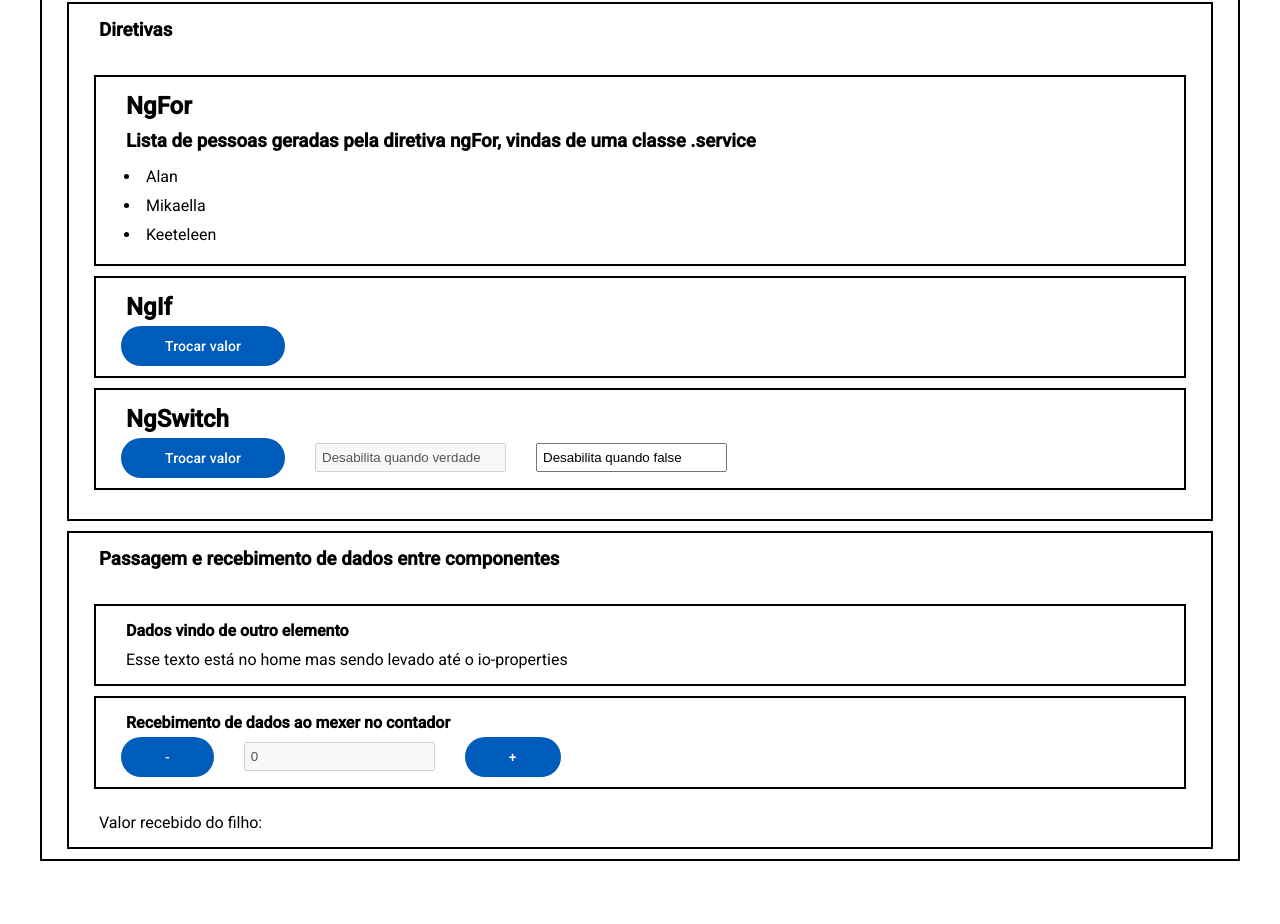
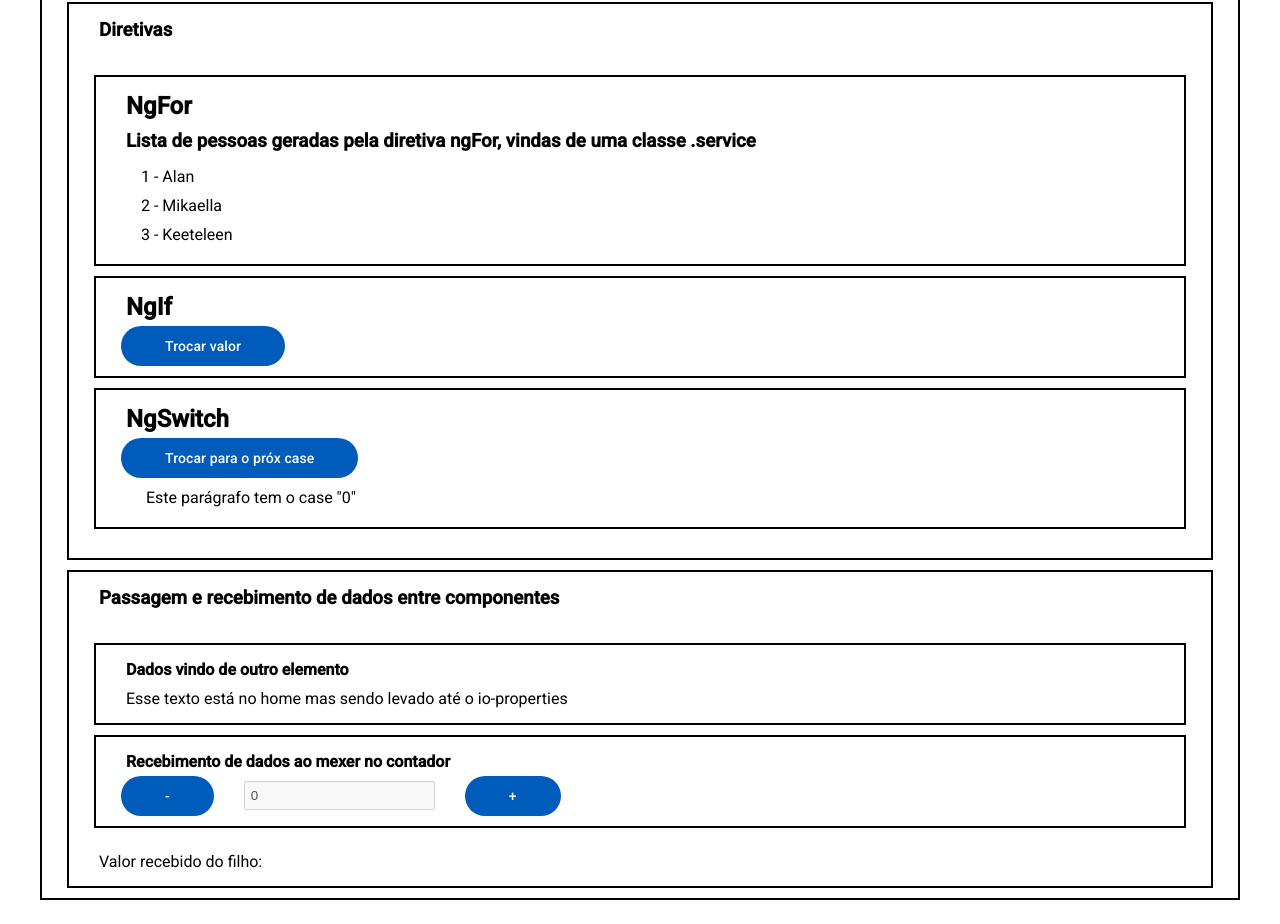
Before and after one commit to alanmts-am/angular-rookie, an Angular app: page / in a window 1280 px wide. Shown: the part 1155-2079 px from the top of the page. Before the commit the page ends 2040 px from the top, so only its background shows below. Built offline with nearby package versions, Linux system fonts and the light colour scheme.

Commit message:
refactor: update ngSwitch idea

```diff
--- a/src/app/directives/directives.component.html
+++ b/src/app/directives/directives.component.html
@@ -4,7 +4,9 @@
     Lista de pessoas geradas pela diretiva ngFor, vindas de uma classe .service
   </h3>
   <ul>
-    <li *ngFor="let pessoa of pessoas">{{ pessoa }}</li>
+    <li *ngFor="let pessoa of pessoas; let i = index">
+      {{ i + 1 }} - {{ pessoa }}
+    </li>
   </ul>
 </article>
 
@@ -18,7 +20,14 @@
 
 <article class="ng-switch">
   <h2>NgSwitch</h2>
-  <button mat-flat-button (click)="mudarInput()">Trocar valor</button>
-  <input type="text" value="Desabilita quando verdade" [disabled]="input" />
-  <input type="text" value="Desabilita quando false" [disabled]="!input" />
+  <button mat-flat-button (click)="mudarInput()" [disabled]="input > 1">
+    {{ input <= 1 ? "Trocar para o próx case" : "Botão bloqueado" }}
+  </button>
+  <div [ngSwitch]="input">
+    <p *ngSwitchCase="0">Este parágrafo tem o case "0"</p>
+    <p *ngSwitchCase="1">Este parágrafo tem o case "1"</p>
+    <p *ngSwitchDefault>
+      Esse aqui é o valor default. Seu botão foi desabilitado
+    </p>
+  </div>
 </article>
--- a/src/app/directives/directives.component.scss
+++ b/src/app/directives/directives.component.scss
@@ -0,0 +1,4 @@
+li {
+  list-style-type: none;
+  padding-left: 0;
+}
--- a/src/app/directives/directives.component.ts
+++ b/src/app/directives/directives.component.ts
@@ -10,7 +10,7 @@ export class DirectivesComponent {
   pessoas!: string[];
   isCursosListados = false;
 
-  input = true
+  input = 0
 
   constructor(private directivesService: DirectivesService) {
     this.pessoas = this.directivesService.getCursos();
@@ -21,7 +21,7 @@ export class DirectivesComponent {
   }
 
   mudarInput() {
-    this.input = !this.input
+    this.input++
   }
 
 }
```
